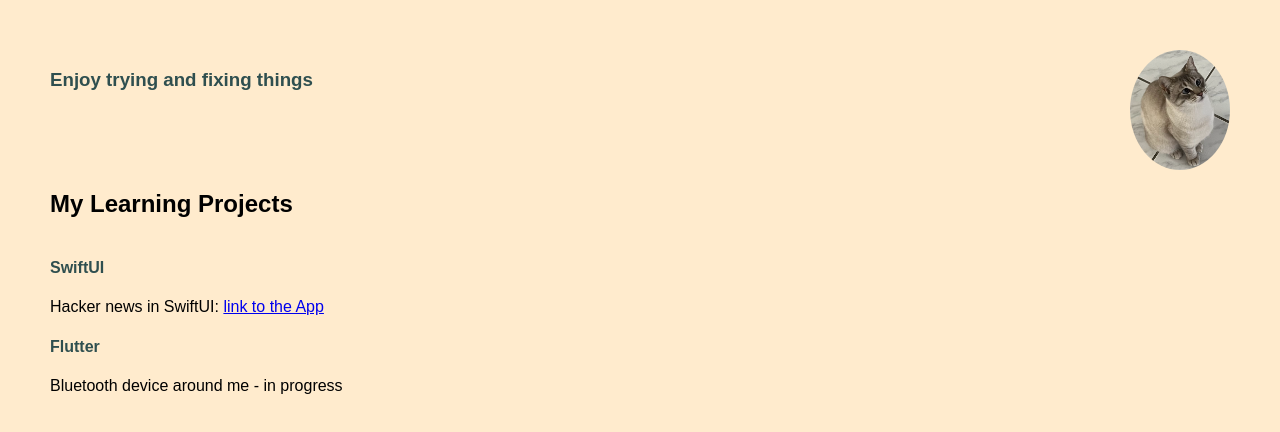
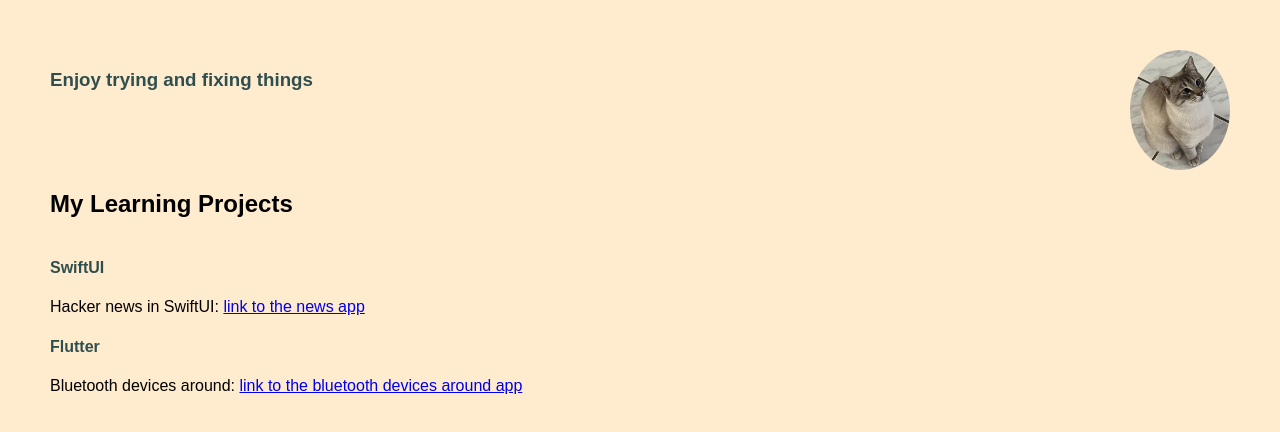
Before and after one commit to sharonsn678/html-portfolio, a plain HTML site: page public/about.html in a window 1280 px wide. Drawn offline with Linux system fonts and the light colour scheme.

Commit message:
add the link to my bluetooth devices around app

```diff
--- a/public/about.html
+++ b/public/about.html
@@ -17,10 +17,10 @@
 
 <h2>My Learning Projects</h2>
 <h4> SwiftUI </h4>
-<li>Hacker news in SwiftUI: <a href="https://github.com/sharonsn678/HNBrowserSn">link to the App</a></li>
+<li>Hacker news in SwiftUI: <a href="https://github.com/sharonsn678/HNBrowserSn">link to the news app</a></li>
 
 
 <h4>Flutter</h4>
-<li>Bluetooth device around me - in progress</li>
+<li>Bluetooth devices around: <a href="https://github.com/sharonsn678/BluetoothDevicesAround">link to the bluetooth devices around app</a></li>
 
 </html>
```
